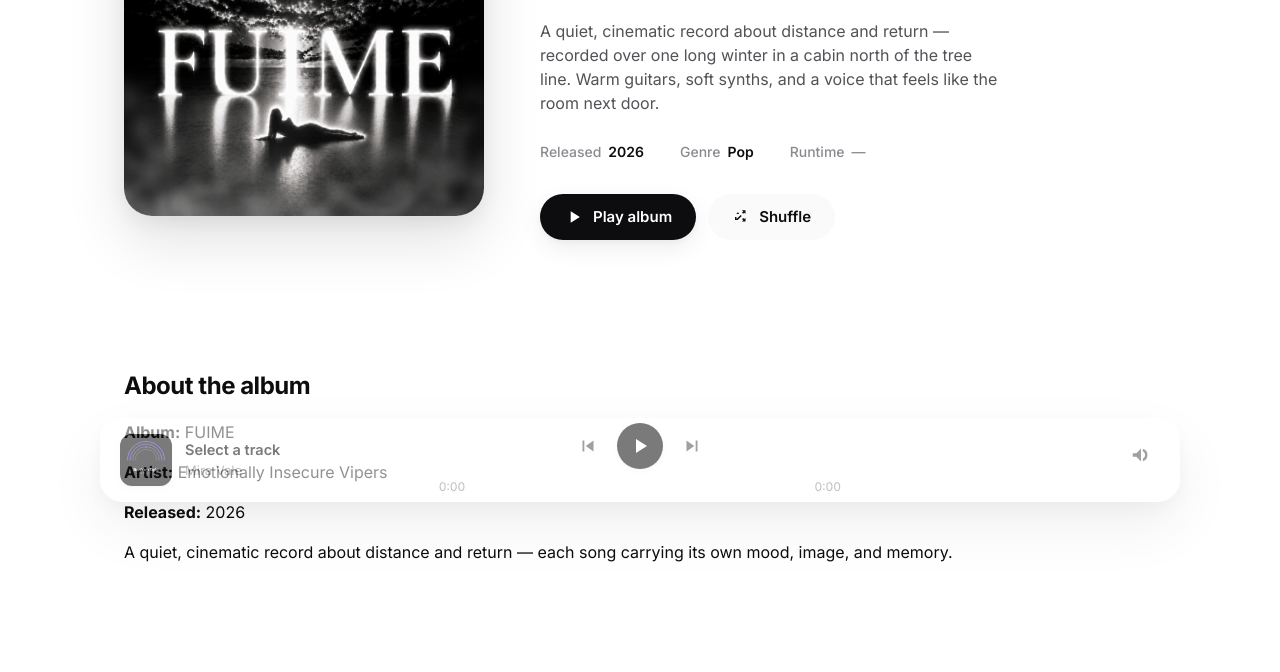
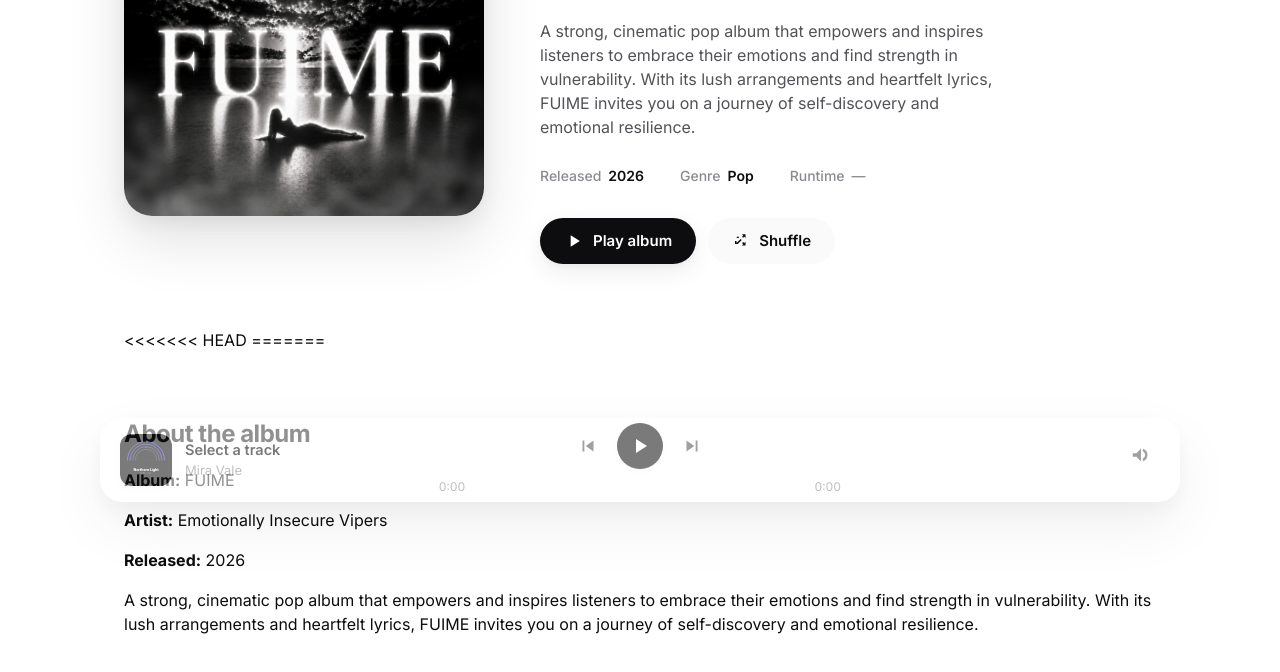
Before and after one commit to MntRushmore/FUIME, a plain HTML site: page index.html in a window 1280 px wide. Shown: the part 280-952 px from the top of the page. Drawn offline with Linux system fonts and the light colour scheme.

Commit message:
Stuff to be committed:     modified:   index.html

```diff
--- a/index.html
+++ b/index.html
@@ -39,9 +39,7 @@
         <h1 class="hero__title">FUIME</h1>
         <p class="hero__artist">Emotionally Insecure Vipers</p>
         <p class="hero__desc">
-          A quiet, cinematic record about distance and return — recorded over one
-          long winter in a cabin north of the tree line. Warm guitars, soft synths,
-          and a voice that feels like the room next door.
+         A strong, cinematic pop album that empowers and inspires listeners to embrace their emotions and find strength in vulnerability. With its lush arrangements and heartfelt lyrics, FUIME invites you on a journey of self-discovery and emotional resilience.
         </p>
 
         <ul class="hero__facts">
@@ -66,6 +64,8 @@
       </div>
     </section>
 
+<<<<<<< HEAD
+=======
     <!-- ===== Album details / song cards (merged from provided layout) ===== -->
     <section class="section album-merge" id="album-overview">
       <div class="album-details">
@@ -74,12 +74,13 @@
         <p><strong>Artist:</strong> Emotionally Insecure Vipers</p>
         <p><strong>Released:</strong> 2026</p>
         <p>
-          A quiet, cinematic record about distance and return — each song carrying
-          its own mood, image, and memory.
+          A strong, cinematic pop album that empowers and inspires listeners to embrace their emotions and find strength in vulnerability. With its lush arrangements and heartfelt lyrics, FUIME invites you on a journey of self-discovery and emotional resilience.
         </p>
       </div>
+
     </section>
 
+>>>>>>> 94ba82b (jfjfjf)
     <!-- ===== Track list ===== -->
     <section class="section" id="tracks">
       <div class="section__head">
```
